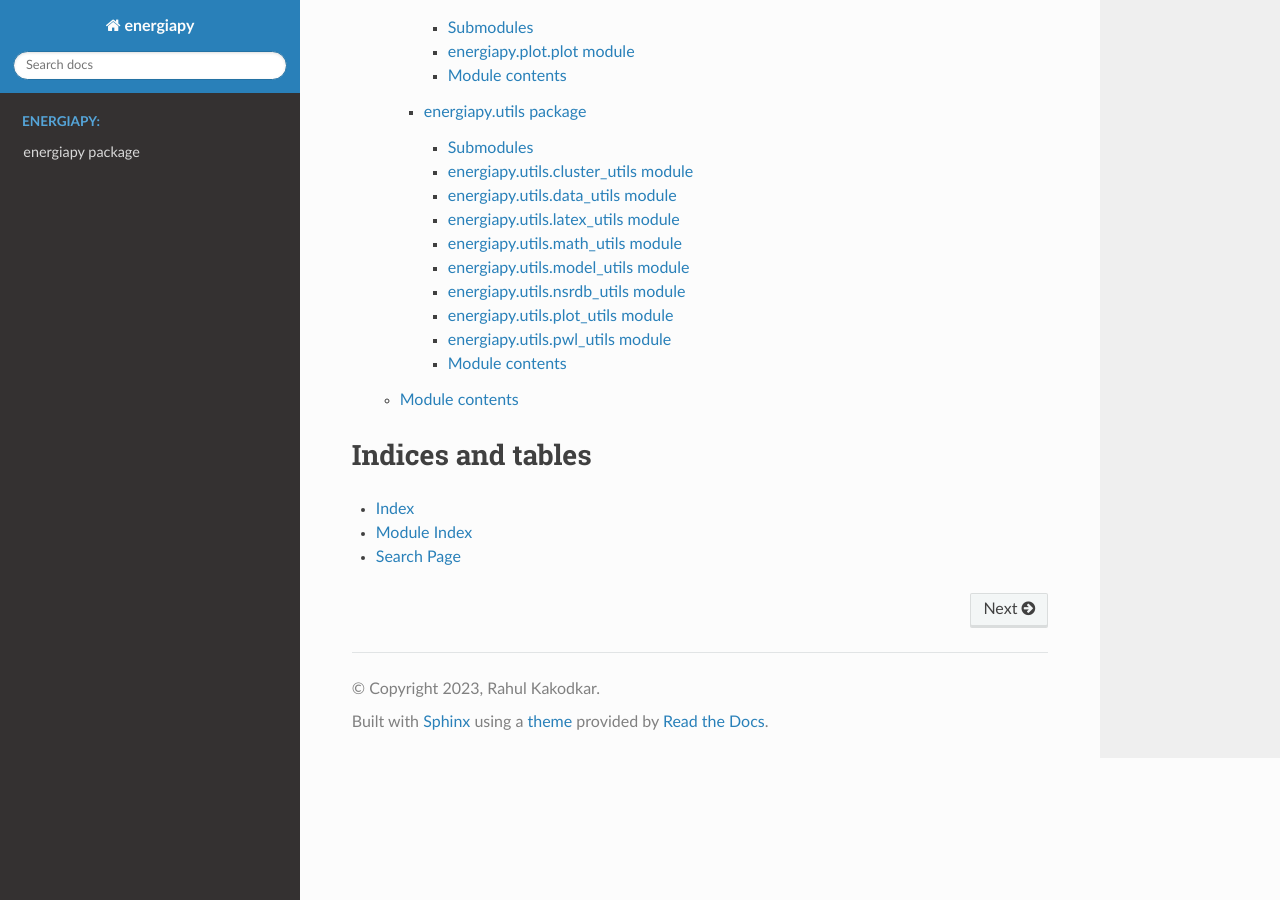
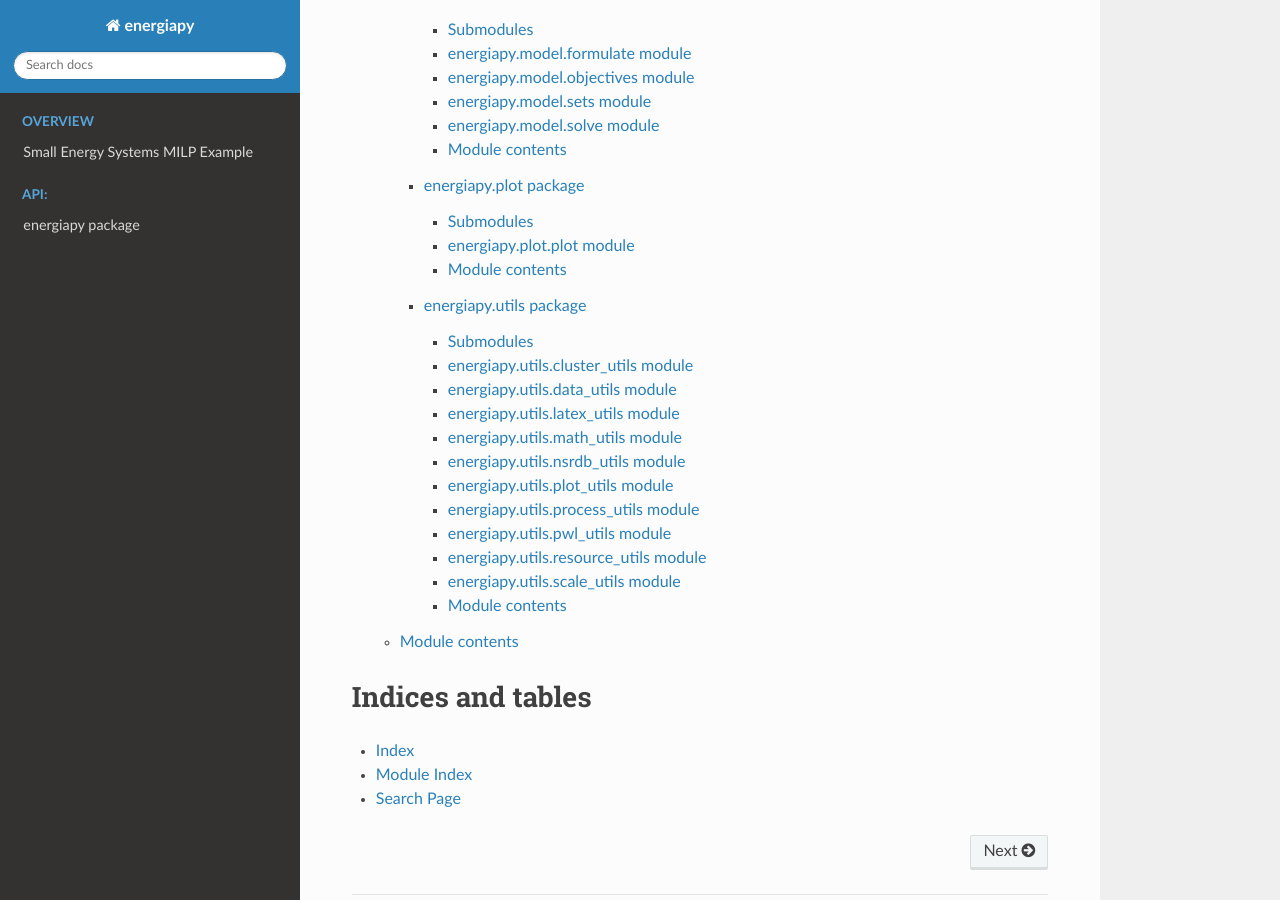
Before and after one commit to TAMUparametric/energiapy, a Sphinx documentation site: the page built from docs/index.rst, in a window 1280 px wide and 900 px high, scrolled down 1932 px. Built offline with Sphinx 7.4.7 and the Read the Docs theme 2.0.0, drawn with Linux system fonts in a browser that asks for light colours; some of the changed text lies outside the part shown.

Commit message:
new docs and small example

```diff
--- a/docs/energiapy.rst
+++ b/docs/energiapy.rst
@@ -5,7 +5,7 @@ Subpackages
 -----------
 
 .. toctree::
-   :maxdepth: 5
+   :maxdepth: 4
 
    energiapy.components
    energiapy.graph
--- a/docs/energiapy.utils.rst
+++ b/docs/energiapy.utils.rst
@@ -36,14 +36,6 @@ energiapy.utils.math\_utils module
    :undoc-members:
    :show-inheritance:
 
-energiapy.utils.model\_utils module
------------------------------------
-
-.. automodule:: energiapy.utils.model_utils
-   :members:
-   :undoc-members:
-   :show-inheritance:
-
 energiapy.utils.nsrdb\_utils module
 -----------------------------------
 
@@ -60,10 +52,34 @@ energiapy.utils.plot\_utils module
    :undoc-members:
    :show-inheritance:
 
+energiapy.utils.process\_utils module
+-------------------------------------
+
+.. automodule:: energiapy.utils.process_utils
+   :members:
+   :undoc-members:
+   :show-inheritance:
+
 energiapy.utils.pwl\_utils module
 ---------------------------------
 
 .. automodule:: energiapy.utils.pwl_utils
+   :members:
+   :undoc-members:
+   :show-inheritance:
+
+energiapy.utils.resource\_utils module
+--------------------------------------
+
+.. automodule:: energiapy.utils.resource_utils
+   :members:
+   :undoc-members:
+   :show-inheritance:
+
+energiapy.utils.scale\_utils module
+-----------------------------------
+
+.. automodule:: energiapy.utils.scale_utils
    :members:
    :undoc-members:
    :show-inheritance:
--- a/docs/index.rst
+++ b/docs/index.rst
@@ -8,10 +8,21 @@ Welcome to energiapy's documentation!
 
 .. mdinclude:: ../README.md
 
+Tutorial
 
 .. toctree::
-   :maxdepth: 10
-   :caption: energiapy:
+   :maxdepth: 2
+   :caption: Overview
+
+   small_example
+
+
+API
+---
+
+.. toctree::
+   :maxdepth: 7
+   :caption: API:
 
    energiapy
 
--- a/docs/requirements.txt
+++ b/docs/requirements.txt
@@ -8,3 +8,4 @@ Pyomo
 gurobipy
 h5pyd
 matplotlib
+sphinx-rtd-theme
```
Also changed, not shown: modules.rst (deleted, +0 -8 lines), setup.rst (deleted, +0 -7 lines), 1 other file.
